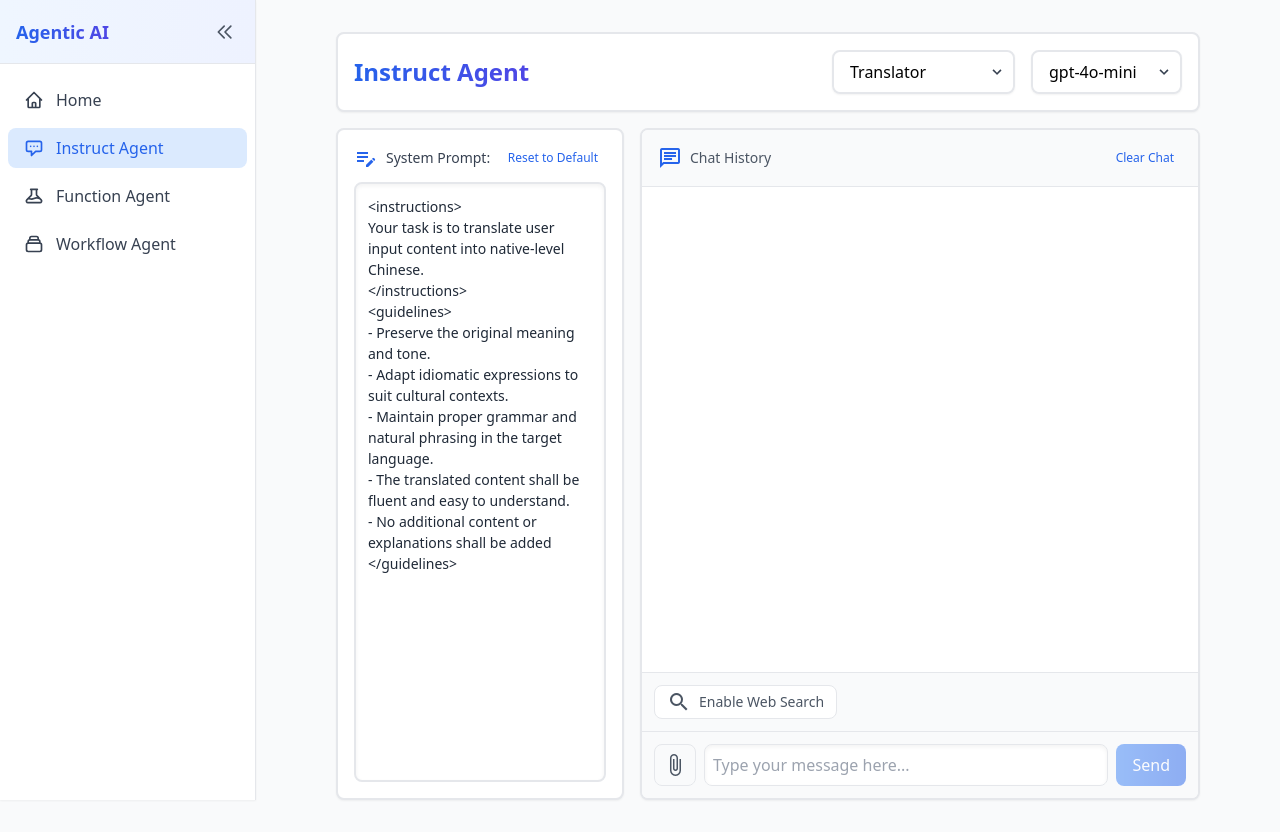
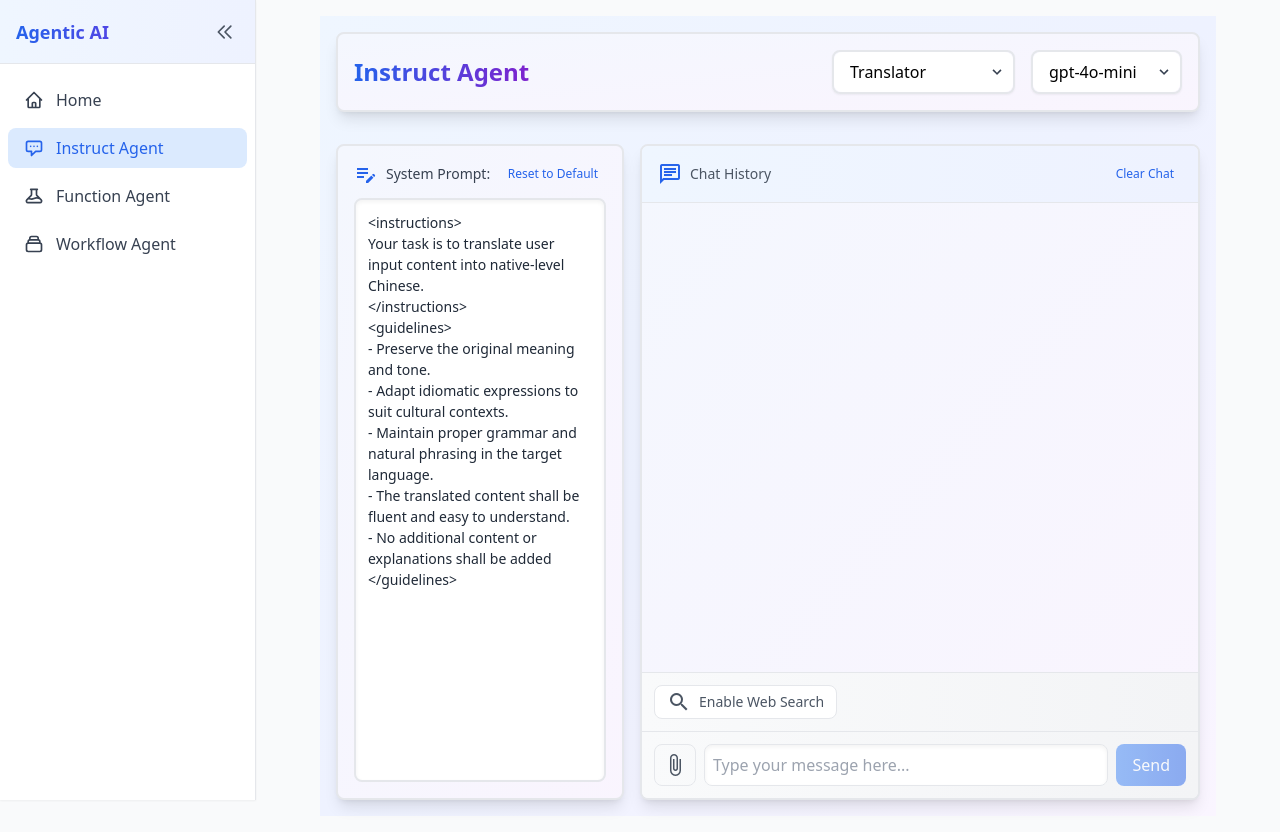
Before and after one commit to xuhaoruins/agentic-ai-app, a Next.js app: page /instruct-agent in a window 1280 px wide. Built offline with nearby package versions, Linux system fonts and the light colour scheme.

Commit message:
Enhance InstructAgentPage styles with gradient backgrounds and improved shadow effects for better visual hierarchy

```diff
--- a/src/app/instruct-agent/page.tsx
+++ b/src/app/instruct-agent/page.tsx
@@ -321,7 +321,7 @@ export default function InstructAgentPage() {
   };
 
   return (
-    <div className="max-w-4xl mx-auto h-screen flex flex-col py-4 px-4">
+    <div className="max-w-4xl mx-auto h-screen flex flex-col py-4 px-4 bg-gradient-to-br from-blue-50 via-indigo-50 to-purple-50">
       {/* 注入自定义的选择样式 - 改为直接使用模板字符串 */}
       <style jsx global>{`
         .instruction-template::selection {
@@ -371,11 +371,13 @@ export default function InstructAgentPage() {
         }
       `}</style>
 
-      <div className="flex justify-between items-center bg-white p-4 rounded-lg border-2 border-gray-200 shadow-sm">
-        <h1 className="text-2xl font-bold bg-gradient-to-r from-blue-600 to-indigo-600 bg-clip-text text-transparent">
+      <div className="flex justify-between items-center bg-white p-4 rounded-lg border-2 border-gray-200 shadow-lg mb-4 relative overflow-hidden">
+        <div className="absolute inset-0 bg-gradient-to-br from-blue-600/5 to-purple-600/5 z-0"></div>
+
+        <h1 className="text-2xl font-bold bg-gradient-to-r from-blue-600 to-purple-700 bg-clip-text text-transparent relative z-10">
           Instruct Agent
         </h1>
-        <div className="flex gap-4">
+        <div className="flex gap-4 relative z-10">
           <div className="relative border-2 border-gray-200 hover:border-blue-400 transition-colors rounded-lg shadow-sm">
             <select
               value={selectedTool.id}
@@ -432,8 +434,9 @@ export default function InstructAgentPage() {
       )}
 
       <div className="flex flex-1 gap-4 mt-4 min-h-0">
-        <div className="bg-white rounded-lg p-4 border-2 border-gray-200 shadow-sm flex flex-col w-1/3">
-          <div className="flex items-center justify-between mb-3">
+        <div className="bg-white rounded-lg p-4 border-2 border-gray-200 shadow-lg flex flex-col w-1/3 relative overflow-hidden">
+          <div className="absolute inset-0 bg-gradient-to-br from-blue-600/5 to-purple-600/5 z-0"></div>
+          <div className="flex items-center justify-between mb-3 relative z-10">
             <div className="flex items-center space-x-2">
               <span className="material-icons-outlined text-blue-600">edit_note</span>
               <p className="text-sm font-medium text-gray-700">System Prompt:</p>
@@ -445,7 +448,7 @@ export default function InstructAgentPage() {
               Reset to Default
             </button>
           </div>
-          <div className="flex-1">
+          <div className="flex-1 relative z-10">
             <textarea
               value={systemPrompt}
               onChange={(e) => setSystemPrompt(e.target.value)}
@@ -455,8 +458,9 @@ export default function InstructAgentPage() {
           </div>
         </div>
 
-        <div className="bg-white rounded-lg shadow-sm border-2 border-gray-200 overflow-hidden flex-1 flex flex-col">
-          <div className="border-b border-gray-200 p-4 bg-gray-50 flex justify-between items-center">
+        <div className="bg-white rounded-lg shadow-lg border-2 border-gray-200 overflow-hidden flex-1 flex flex-col relative">
+          <div className="absolute inset-0 bg-gradient-to-br from-blue-600/5 to-purple-600/5 z-0"></div>
+          <div className="border-b border-gray-200 p-4 bg-gradient-to-r from-blue-50 to-indigo-50 flex justify-between items-center relative z-10">
             <div className="flex items-center space-x-2 text-sm text-gray-600">
               <span className="material-icons-outlined text-blue-600">chat</span>
               <span>Chat History</span>
@@ -472,7 +476,7 @@ export default function InstructAgentPage() {
 
           <div
             ref={chatContainerRef}
-            className="p-4 space-y-4 flex-1 overflow-y-auto scroll-smooth"
+            className="p-4 space-y-4 flex-1 overflow-y-auto scroll-smooth relative z-10"
           >
             {messages.map((msg, idx) => (
               <div
@@ -482,10 +486,10 @@ export default function InstructAgentPage() {
                 <div
                   className={`group relative p-4 rounded-lg max-w-[80%] ${
                     msg.role === 'user'
-                      ? 'bg-gradient-to-r from-blue-500 to-blue-600 text-white border-none user-message'
+                      ? 'bg-gradient-to-r from-blue-500 to-blue-600 text-white border-none user-message shadow-md'
                       : msg.role === 'system'
                       ? 'bg-gray-100 text-gray-700 border border-gray-200'
-                      : 'bg-white text-gray-800 border border-gray-200 hover:border-blue-300 shadow-md assistant-message'
+                      : 'bg-gradient-to-br from-indigo-50 to-blue-100 text-gray-800 border border-blue-300 hover:border-blue-400 shadow-md assistant-message'
                   }`}
                 >
                   {msg.role !== 'system' && (
@@ -507,15 +511,15 @@ export default function InstructAgentPage() {
             ))}
             {isLoading && (
               <div className="flex justify-center">
-                <div className="animate-spin rounded-full h-8 w-8 border-b-2 border-gray-900"></div>
+                <div className="animate-spin rounded-full h-8 w-8 border-b-2 border-blue-600"></div>
               </div>
             )}
             {/* This empty div serves as a scroll target */}
             <div ref={messagesEndRef} />
           </div>
 
-          <div className="border-t border-gray-200 mt-auto">
-            <div className="p-3 bg-gray-50 border-b border-gray-200">
+          <div className="border-t border-gray-200 mt-auto relative z-10">
+            <div className="p-3 bg-gradient-to-r from-gray-50 to-gray-100 border-b border-gray-200">
               <div className="flex items-center gap-3">
                 <button
                   type="button"
@@ -556,7 +560,7 @@ export default function InstructAgentPage() {
                 )}
               </div>
             </div>
-            <div className="p-3 bg-gray-50">
+            <div className="p-3 bg-gradient-to-r from-gray-50 to-gray-100">
               <form onSubmit={handleSubmit} className="flex gap-2">
                 <input
                   type="file"
```
